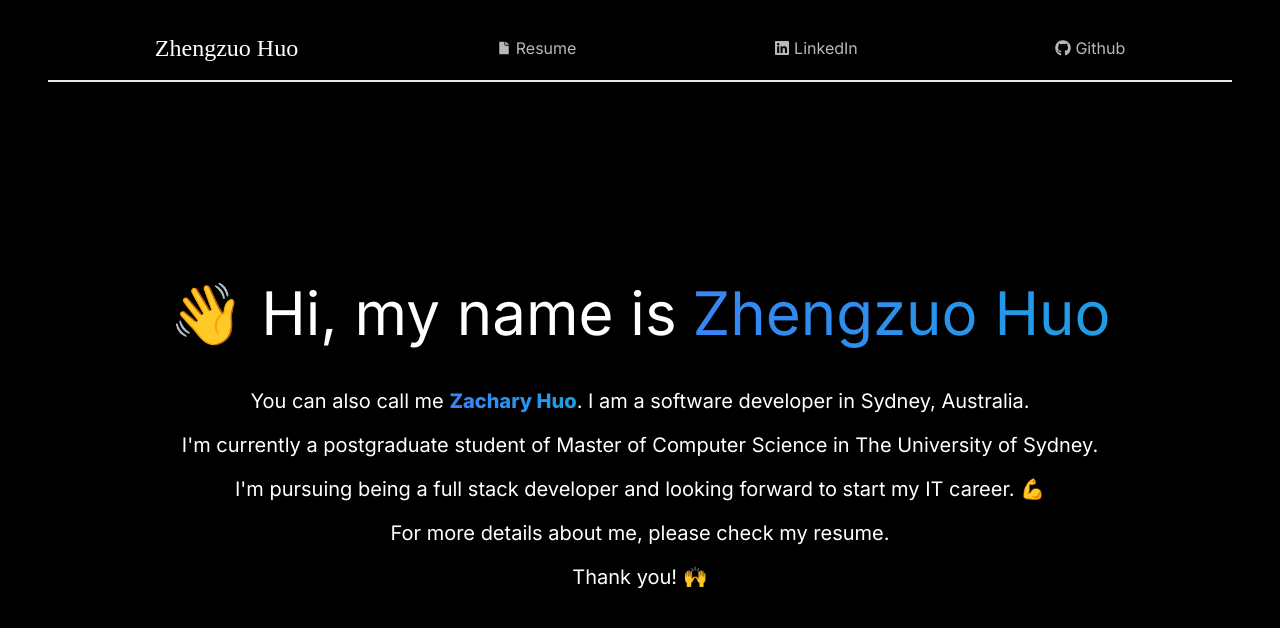
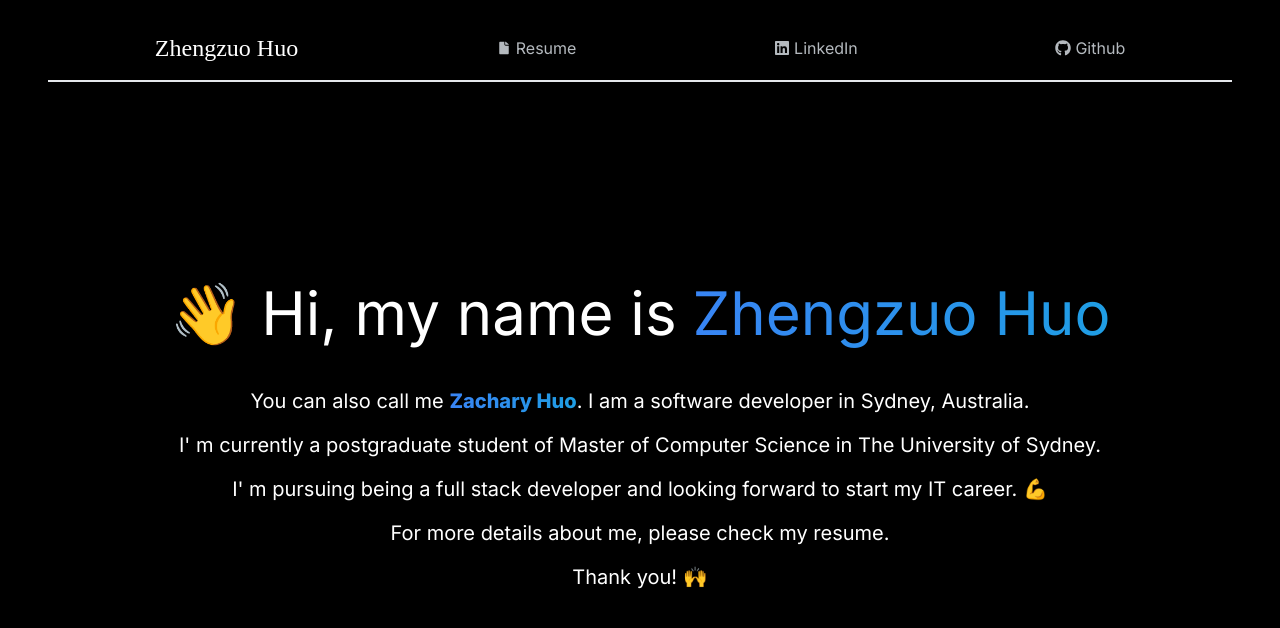
Before and after one commit to zacharyhuo/zacharyhuo.github.io, a Next.js app: page / in a window 1280 px wide. Shown: the top 628 px of the page. Built offline with nearby package versions, Linux system fonts and the light colour scheme.

Commit message:
Update page.tsx

```diff
--- a/src/app/page.tsx
+++ b/src/app/page.tsx
@@ -6,9 +6,7 @@ export default function Home() {
 
     return (
         <main className="flex min-h-screen min-w-screen flex-col items-center justify-start px-12 py-4 bg-black h-screen w-screen">
-            <nav
-                className="flex flex-row items-center justify-around max-w-full w-full max-h-[15vh] border-b-2 py-4 px-2"
-            >
+            <nav className="flex flex-row items-center justify-around max-w-full w-full max-h-[15vh] border-b-2 py-4 px-2">
                 <span className="text-2xl text-white handwritten">
                     Zhengzuo Huo
                 </span>
@@ -48,11 +46,11 @@ export default function Home() {
                     am a software developer in Sydney, Australia.
                 </div>
                 <div className="text-xl text-white break-words mb-4">
-                    I'm currently a postgraduate student of Master of Computer
-                    Science in The University of Sydney.
+                    I&#39; m currently a postgraduate student of Master of
+                    Computer Science in The University of Sydney.
                 </div>
                 <div className="text-xl text-white break-words mb-4">
-                    I'm pursuing being a full stack developer and looking
+                    I&#39; m pursuing being a full stack developer and looking
                     forward to start my IT career. 💪
                 </div>
                 <div className="text-xl text-white break-words mb-4">
```
